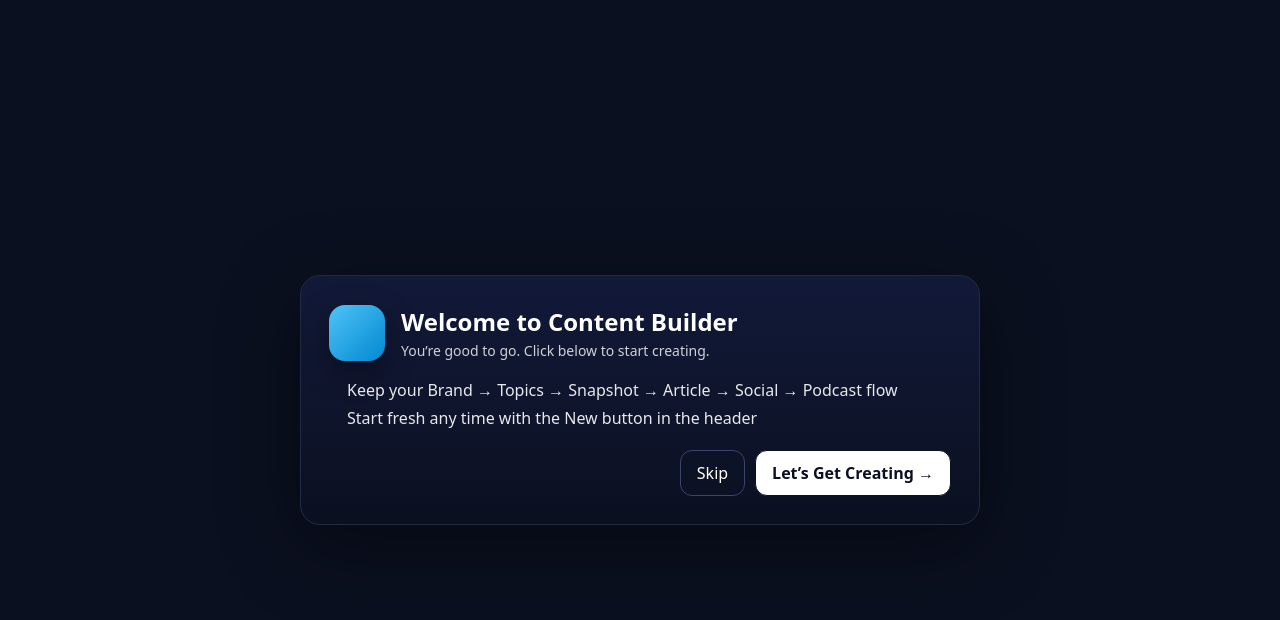
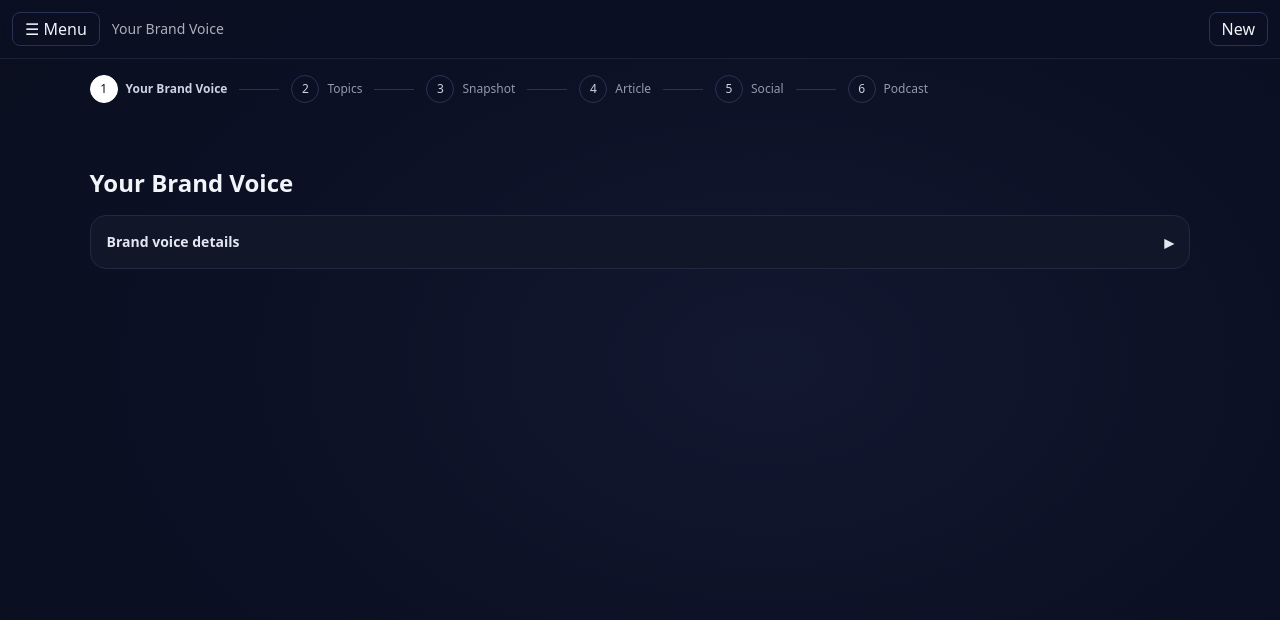
Before and after one commit to kevindbannister/Content-Builder, a React (Vite) app: page / in a window 1280 px wide. Shown: the top 620 px of the page. Built offline with nearby package versions, Linux system fonts and the light colour scheme.

Commit message:
Remove welcome overlay

```diff
--- a/src/App.jsx
+++ b/src/App.jsx
@@ -1,5 +1,4 @@
 import React, { useEffect, useMemo, useState } from "react";
-import WelcomeOverlay from "./WelcomeOverlay";
 
 // ContentOS — React Single-File Preview (clean, router-ready structure)
 // This canvas version is self-contained and compiles on its own.
@@ -920,7 +919,6 @@ function ContentOSApp() {
   const [locks, setLocks] = useLocal("contentos.locks", {
     brand: false,
   });
-  const [showWelcome, setShowWelcome] = useState(true);
   const [refdata, setRefdata] = useLocal("contentos.refdata", {
     headers: [],
     rows: [],
@@ -1188,37 +1186,10 @@ function ContentOSApp() {
     setN8N({ webhook: "" });
     setRefdata({ headers: [], rows: [] });
     setView("brand");
-    setShowWelcome(true);
     try {
       window.location.hash = "brand";
     } catch {}
     return true;
-  };
-
-  const goToBrand = () => {
-    const target = FLOW_ORDER[0];
-    try {
-      window.location.hash = target;
-    } catch {}
-    setView(target);
-  };
-
-  const handleOverlaySkip = () => {
-    setLocks((l) => ({ ...(l ?? {}), brand: false }));
-    setShowWelcome(false);
-    goToBrand();
-  };
-
-  const handleOverlayCreate = async () => {
-    const sessionId = startNewSession();
-    const ok = await postWebhook(WEBHOOKS.startSession, "start_session", {
-      sessionId,
-    });
-    if (!ok) {
-      console.error("Start session webhook failed");
-    }
-    setShowWelcome(false);
-    goToBrand();
   };
 
   const flow = FLOW_ORDER;
@@ -1468,12 +1439,6 @@ CTA: Save this and start.`,
           <PodcastPage podcast={podcast} setPodcast={setPodcast} />
         )}
       </main>
-      {showWelcome && (
-        <WelcomeOverlay
-          onSkip={handleOverlaySkip}
-          onCreate={handleOverlayCreate}
-        />
-      )}
     </div>
   );
 }
--- a/src/WelcomeOverlay.jsx
+++ /dev/null
@@ -1,89 +0,0 @@
-import React from "react";
-
-export default function WelcomeOverlay({ onSkip, onCreate }) {
-  return (
-    <div
-      style={{
-        position: "fixed",
-        inset: 0,
-        background: "#0b1020",
-        color: "#fff",
-        display: "flex",
-        alignItems: "center",
-        justifyContent: "center",
-        zIndex: 9999,
-      }}
-    >
-      <div
-        style={{
-          width: "min(680px, 92vw)",
-          padding: 28,
-          borderRadius: 20,
-          border: "1px solid #232941",
-          background:
-            "linear-gradient(180deg, rgba(19,27,61,.85), rgba(11,16,32,.85))",
-          boxShadow: "0 20px 80px rgba(0,0,0,.45)",
-        }}
-      >
-        <div style={{ display: "flex", gap: 16, alignItems: "center", marginBottom: 16 }}>
-          <div
-            style={{
-              width: 56,
-              height: 56,
-              borderRadius: 16,
-              background: "linear-gradient(135deg, #4fc3f7, #0288d1)",
-              boxShadow: "0 10px 30px rgba(0,0,0,.35)",
-            }}
-          />
-          <div>
-            <h1 style={{ margin: 0, fontSize: 24, fontWeight: 800 }}>
-              Welcome to Content Builder
-            </h1>
-            <div style={{ opacity: 0.8, fontSize: 14 }}>
-              You’re good to go. Click below to start creating.
-            </div>
-          </div>
-        </div>
-
-        <ul style={{ opacity: 0.9, lineHeight: 1.7, margin: "0 0 18px 18px" }}>
-          <li>Keep your Brand → Topics → Snapshot → Article → Social → Podcast flow</li>
-          <li>Start fresh any time with the New button in the header</li>
-        </ul>
-
-        <div style={{ display: "flex", gap: 10, justifyContent: "flex-end" }}>
-          <button
-            onClick={() => {
-              onSkip?.();
-            }}
-            style={{
-              padding: "10px 16px",
-              borderRadius: 12,
-              border: "1px solid #3a446e",
-              background: "transparent",
-              color: "#fff",
-              cursor: "pointer",
-            }}
-          >
-            Skip
-          </button>
-          <button
-            onClick={() => {
-              onCreate?.();
-            }}
-            style={{
-              padding: "10px 16px",
-              borderRadius: 12,
-              border: "1px solid #0b1020",
-              background: "#fff",
-              color: "#0b1020",
-              fontWeight: 800,
-              cursor: "pointer",
-            }}
-          >
-            Let’s Get Creating →
-          </button>
-        </div>
-      </div>
-    </div>
-  );
-}
```
Also changed, not shown: 5 other files (tests, documents, lock files or other folders).
